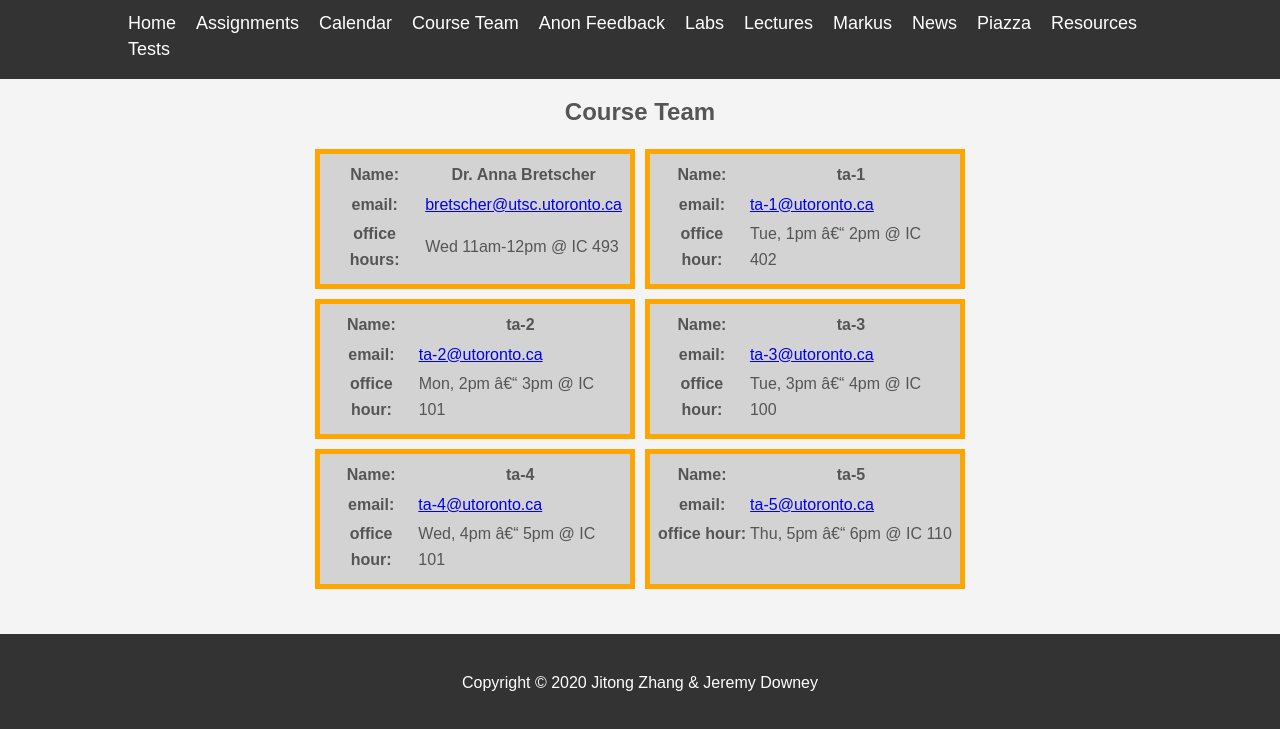
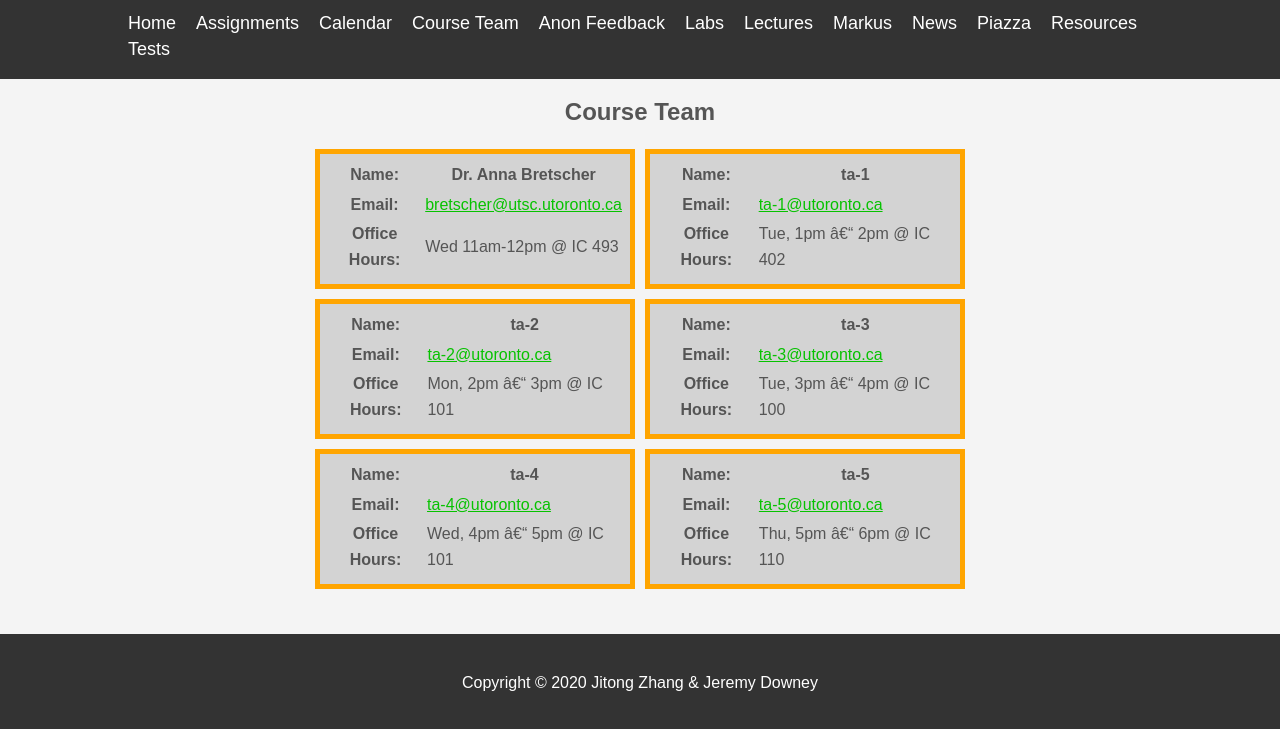
Before and after one commit to Canadiak/CSCB20-Assignment-2, a plain HTML site: page Assignment 2/src/course_team.html in a window 1280 px wide. Shown: the part 73-802 px from the top of the page. Drawn offline with Linux system fonts and the light colour scheme.

Commit message:
Capitalized some words. Made links respond to hovers and being clicked.

```diff
--- a/Assignment 2/src/course_team.html
+++ b/Assignment 2/src/course_team.html
@@ -44,11 +44,11 @@
 							<th>Dr. Anna Bretscher</th>
 						</tr>
 						<tr>
-							<th>email:</th>
+							<th>Email:</th>
 							<td><a href="mailto:bretscher@utsc.utoronto.ca">bretscher@utsc.utoronto.ca</a></td>
 						</tr>
 						<tr>
-							<th>office hours: </th>
+							<th>Office Hours: </th>
 							<td>Wed 11am-12pm @ IC 493</td>
 						</tr>
 					</table>
@@ -62,11 +62,11 @@
 							<th>ta-1</th>
 						</tr>
 						<tr>
-							<th>email:</th>
+							<th>Email:</th>
 							<td><a href="#">ta-1@utoronto.ca</a></td>
 						</tr>
 						<tr>
-							<th>office hour:</th>
+							<th>Office Hours:</th>
 							<td>Tue, 1pm – 2pm @ IC 402 </td>
 						</tr>
 					</table>
@@ -80,11 +80,11 @@
 								<th>ta-2</th>
 							</tr>
 							<tr>
-								<th>email:</th>
+								<th>Email:</th>
 								<td><a href="#">ta-2@utoronto.ca</a></td>
 							</tr>
 							<tr>
-								<th>office hour:</th>
+								<th>Office Hours:</th>
 								<td>Mon, 2pm – 3pm @ IC 101 </td>
 							</tr>
 					</table>
@@ -98,11 +98,11 @@
 								<th>ta-3</th>
 							</tr>
 							<tr>
-								<th>email:</th>
+								<th>Email:</th>
 								<td><a href="#">ta-3@utoronto.ca</a></td>
 							</tr>
 							<tr>
-								<th>office hour:</th>
+								<th>Office Hours:</th>
 								<td>Tue, 3pm – 4pm @ IC 100 </td>
 							</tr>
 					</table>
@@ -116,11 +116,11 @@
 								<th>ta-4</th>
 							</tr>
 							<tr>
-								<th>email:</th>
+								<th>Email:</th>
 								<td><a href="#">ta-4@utoronto.ca</a></td>
 							</tr>
 							<tr>
-								<th>office hour:</th>
+								<th>Office Hours:</th>
 								<td>Wed, 4pm – 5pm @ IC 101 </td>
 							</tr>
 					</table>
@@ -134,11 +134,11 @@
 								<th>ta-5</th>
 							</tr>
 							<tr>
-								<th>email:</th>
+								<th>Email:</th>
 								<td> <a href="#">ta-5@utoronto.ca</a></td>
 							</tr>
 							<tr>
-								<th>office hour:</th>
+								<th>Office Hours:</th>
 								<td>Thu, 5pm – 6pm @ IC 110 </td>
 							</tr>
 					</table>
--- a/Assignment 2/src/index.css
+++ b/Assignment 2/src/index.css
@@ -83,3 +83,26 @@ body{
 	width: 300px;
 	height: 120px;
 }
+
+/*Link colour changing */
+a:link {
+
+	color: #07c200;
+
+}
+
+a:hover{
+
+	color: #188a13;
+
+}
+
+a:active{
+
+	color: #1c5c19;
+
+}
+
+a:visited {
+	color: #153313;
+}
```
